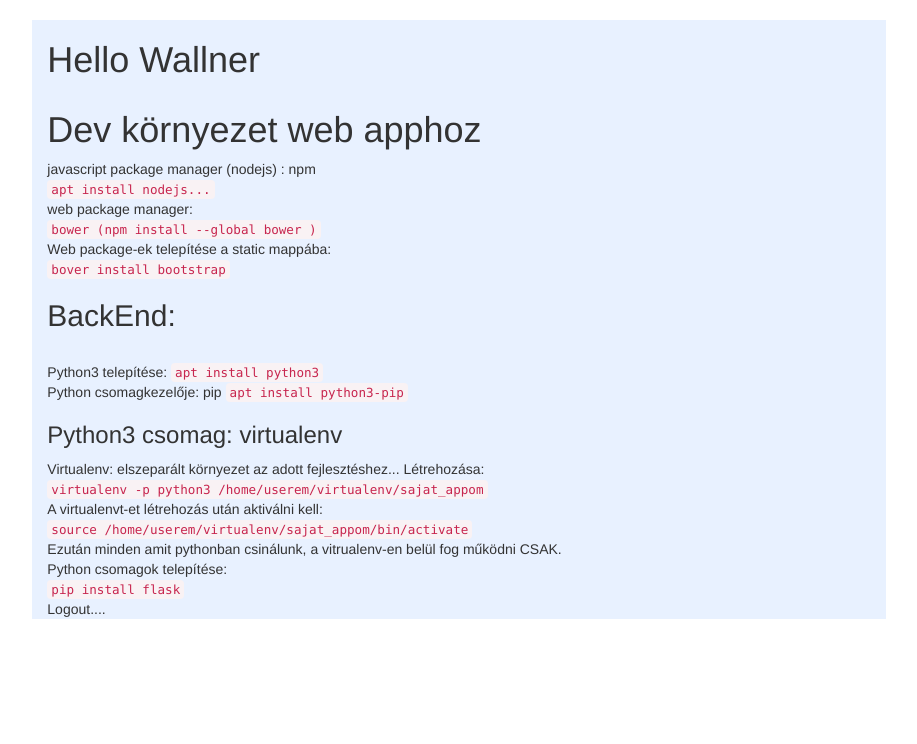
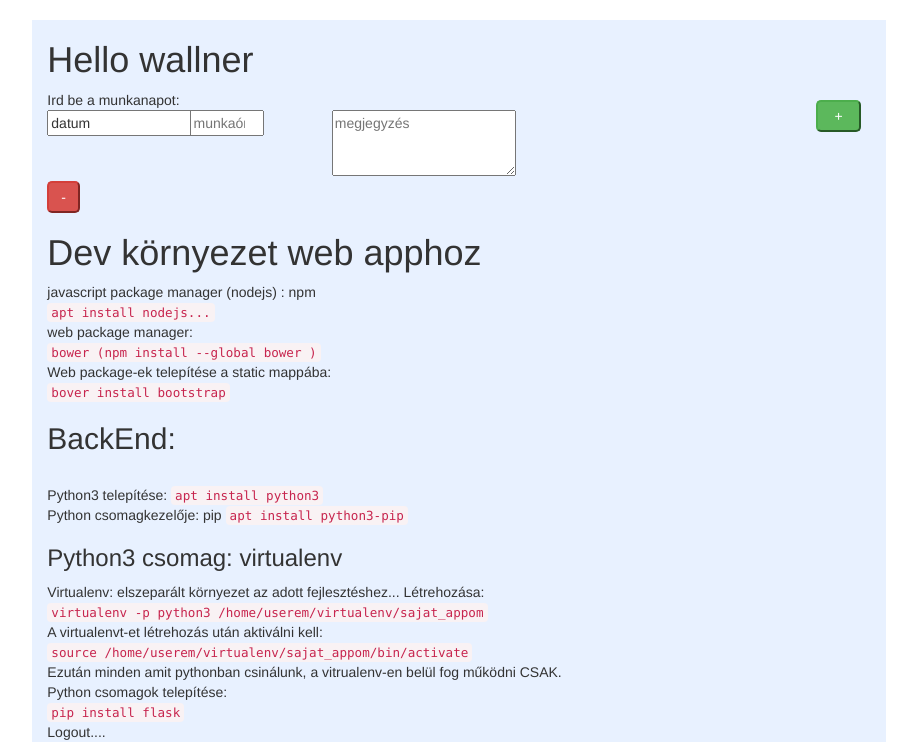
Before and after one commit to wallnerdavid/nyilvantarto_flask, a Flask app: page /nyilvantarto in a window 1280 px wide. Shown: the part 56-800 px from the top of the page, without its empty margins (181-1098 px from the left). Run offline with Flask 2, Linux system fonts and the light colour scheme; some libraries are stand-ins or nearby versions.

Commit message:
csináltunk egy joszar loginthoz cuccost

```diff
--- a/static/css/main.css
+++ b/static/css/main.css
@@ -21,3 +21,16 @@ background-color: #e8f1ff;
 .inactive_content {
      display: none;
 }
+
+.add {
+	padding: 4px 16px;
+	margin: 10px;
+	float: right;
+	border-radius: 5px;
+}
+
+.remove {
+	display: inline-block;
+	padding: 4px 12px;
+	border-radius: 5px;
+}
--- a/templates/index.html
+++ b/templates/index.html
@@ -24,9 +24,30 @@
 <div id="1" class="content container col-md-8 col-md-offset-2">
   {# a {{ jelek közötti rész a jinja2 template engine-hez tartozik.  #}
   {#   további infok: http://jinja.pocoo.org/docs/2.9/  #}
- <h1>Hello Wallner</h1>
+ <h1>Hello {{ user }}</h1>
+  <div class=add_button>
+   <button class="add btn-success" onclick="addMunkanap()">+</button>
+  </div>
+
+	<div class="munkanapok">
+	Ird be a munkanapot:
+	<form id="munkanapItems">
+	  <div class="new_munkanap row">
+		<div class="col-xs-6 col-sm-2">
+	    <input type="text" value="datum">
+		</div>
+		 <div class="col-xs-6 col-sm-2">
+		    <input type="number" min="0.5" max="12" step="0.5" placeholder="munkaóra">
+		</div>
+		<div class="col-xs-12 col-sm-6">
+	    <textarea rows="3" placeholder="megjegyzés"></textarea>
+		</div>
+	  </div>
+	<button class="remove btn-danger" onclick="removeMunkanap(this.id)">-</button>
+	</form>
+    </div>
 </div>
-<div id="2" class="content container col-md-8 col-md-offset-2">
+<div id="2" class="inactive-content content container col-md-8 col-md-offset-2">
  <h1> Dev környezet web apphoz </h1>
 javascript package manager (nodejs) : npm <br>
 <code> apt install nodejs...</code> <br>
```
